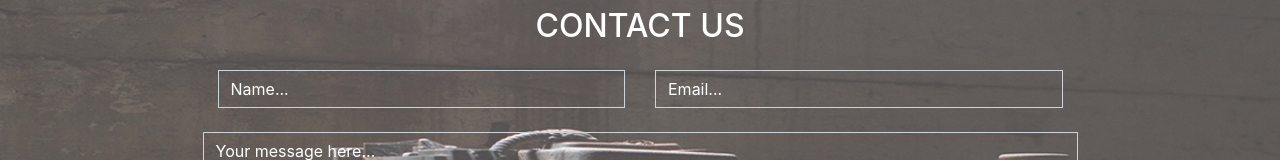
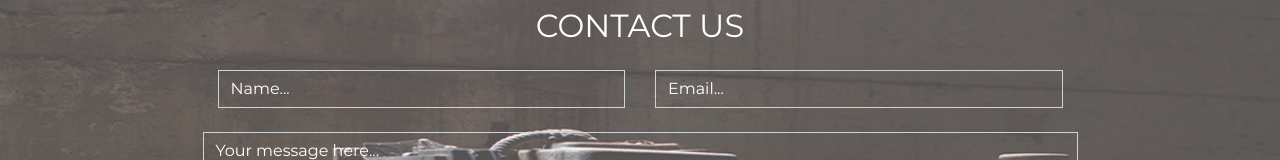
Before and after one commit to PeterKingori/delaniStudio, a plain HTML site: page index.html in a window 1280 px wide. Shown: the part 2452-2612 px from the top of the page. Drawn offline with nearby package versions, Linux system fonts and the light colour scheme.

Commit message:
Add a font from Google fonts.

```diff
--- a/css/styles.css
+++ b/css/styles.css
@@ -1,3 +1,7 @@
+body {
+	font-family: 'Montserrat', sans-serif;
+}
+
 .welcome {
 	background-image: url(../img/backgrounds/h_img.jpg);
 	background-position: center;
--- a/index.html
+++ b/index.html
@@ -4,6 +4,7 @@
 <head>
 	<meta charset="utf-8">
 	<meta name="viewport" content="width=device-width, initial-scale=1.0, shrink-to-fit">
+	<link href="https://fonts.googleapis.com/css?family=Montserrat&display=swap" rel="stylesheet">
 	<link rel="stylesheet" href="https://stackpath.bootstrapcdn.com/bootstrap/4.3.1/css/bootstrap.min.css" integrity="sha384-ggOyR0iXCbMQv3Xipma34MD+dH/1fQ784/j6cY/iJTQUOhcWr7x9JvoRxT2MZw1T" crossorigin="anonymous">
 	<link rel="stylesheet" href="css/styles.css" type="text/css">
 	<script src="https://code.jquery.com/jquery-3.4.1.js" integrity="sha256-WpOohJOqMqqyKL9FccASB9O0KwACQJpFTUBLTYOVvVU=" crossorigin="anonymous"></script>
@@ -131,10 +132,10 @@
 		<form id="contact-form">
 			<div class="row mt-3 user-input">
 				<div class="col">
-					<input type="text" class="form-control" id="name" placeholder="Name...">
+					<input type="text" class="form-control" name="NAME" id="name" placeholder="Name...">
 				</div>
 				<div class="col">
-					<input type="text" class="form-control" id="email" placeholder="Email...">
+					<input type="text" class="form-control" name="EMAIL" id="email" placeholder="Email...">
 				</div>
 			</div>
 			<div class="form-group mt-4 user-input">
--- a/js/scripts.js
+++ b/js/scripts.js
@@ -42,6 +42,6 @@ jQuery(document).ready(function () {
 		var userName = document.getElementById('name').value;
 		alert(userName + ' we have received your message. Thank you for reaching out to us.');
 		jQuery('#contact-form')[0].reset();
-//		document.getElementById('contact-form').reset();
+		//		document.getElementById('contact-form').reset();
 	})
 });
```
Also changed, not shown: 1 other file.
